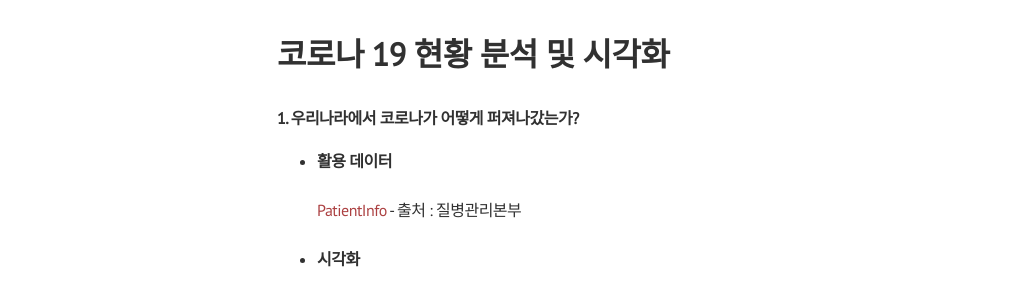
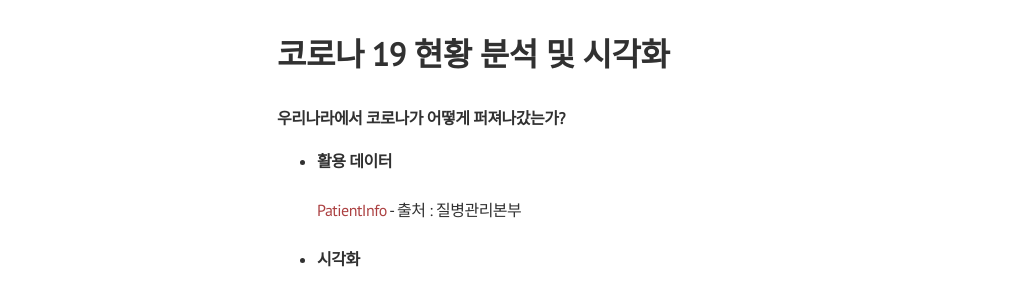
Before and after one commit to shanny924/shanny924.github.io, a Jekyll site: the page built from _posts/2020-04-06-dmc#4.md, in a window 1280 px wide and 1400 px high. Shown: the part 264-562 px from the top of the window, without its empty margins (3-1029 px from the left). Built offline with Jekyll 4.4.1, drawn with Linux system fonts in a browser that asks for light colours; nearby versions of some CDN libraries; comment, search, counter and statistics services are not loaded; some of the changed text lies outside the part shown.

Commit message:
Update 2020-04-06-dmc#4.md

```diff
--- a/_posts/2020-04-06-dmc#4.md
+++ b/_posts/2020-04-06-dmc#4.md
@@ -8,7 +8,7 @@ tag: [디지털미디어컨텐츠]
 # 코로나 19 현황 분석 및 시각화
 
 
-### 1. 우리나라에서 코로나가 어떻게 퍼져나갔는가?
+### 우리나라에서 코로나가 어떻게 퍼져나갔는가?
 
 
 
```
Also changed, not shown: other parts of _posts/2020-04-06-dmc#4.md (+2 -2 lines).
